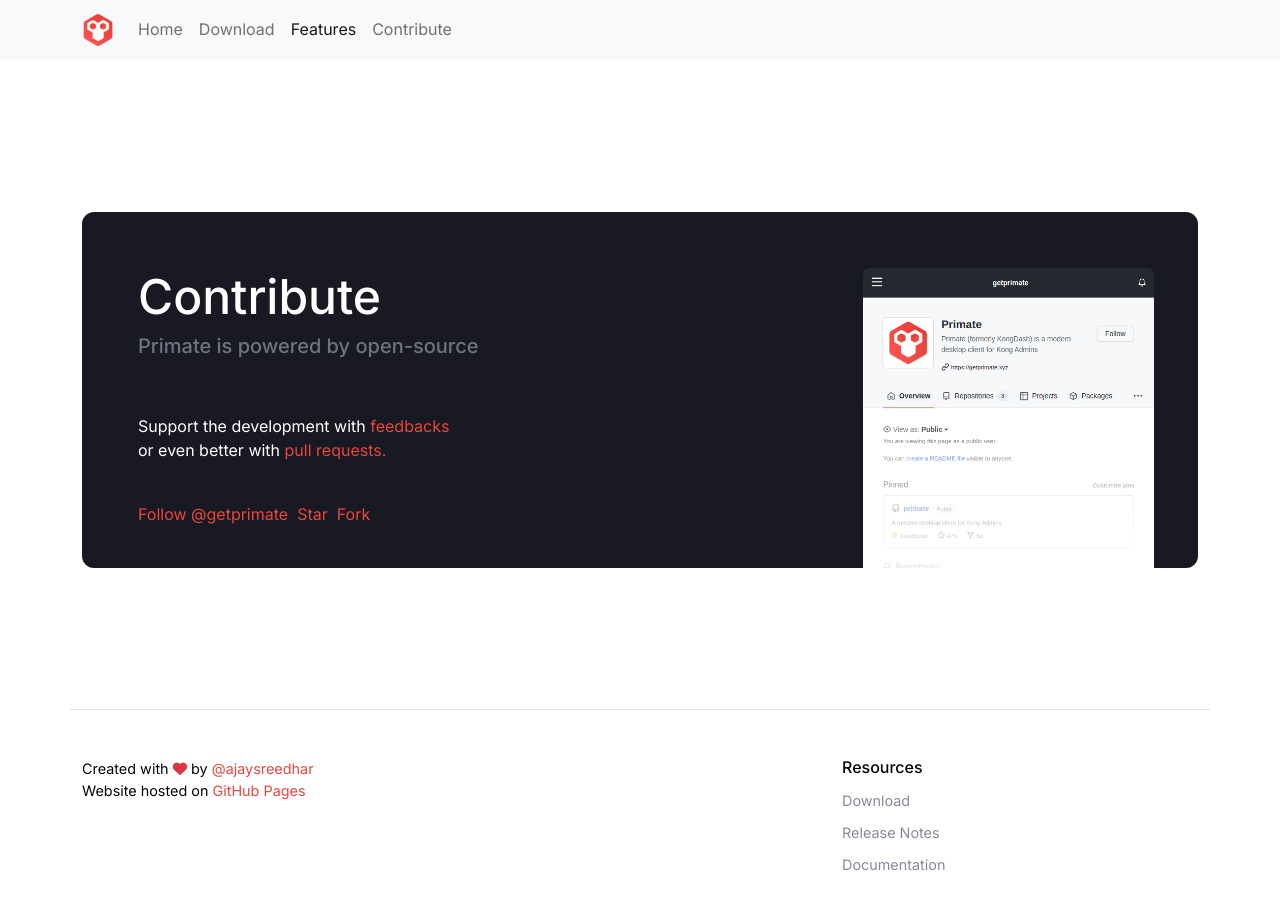
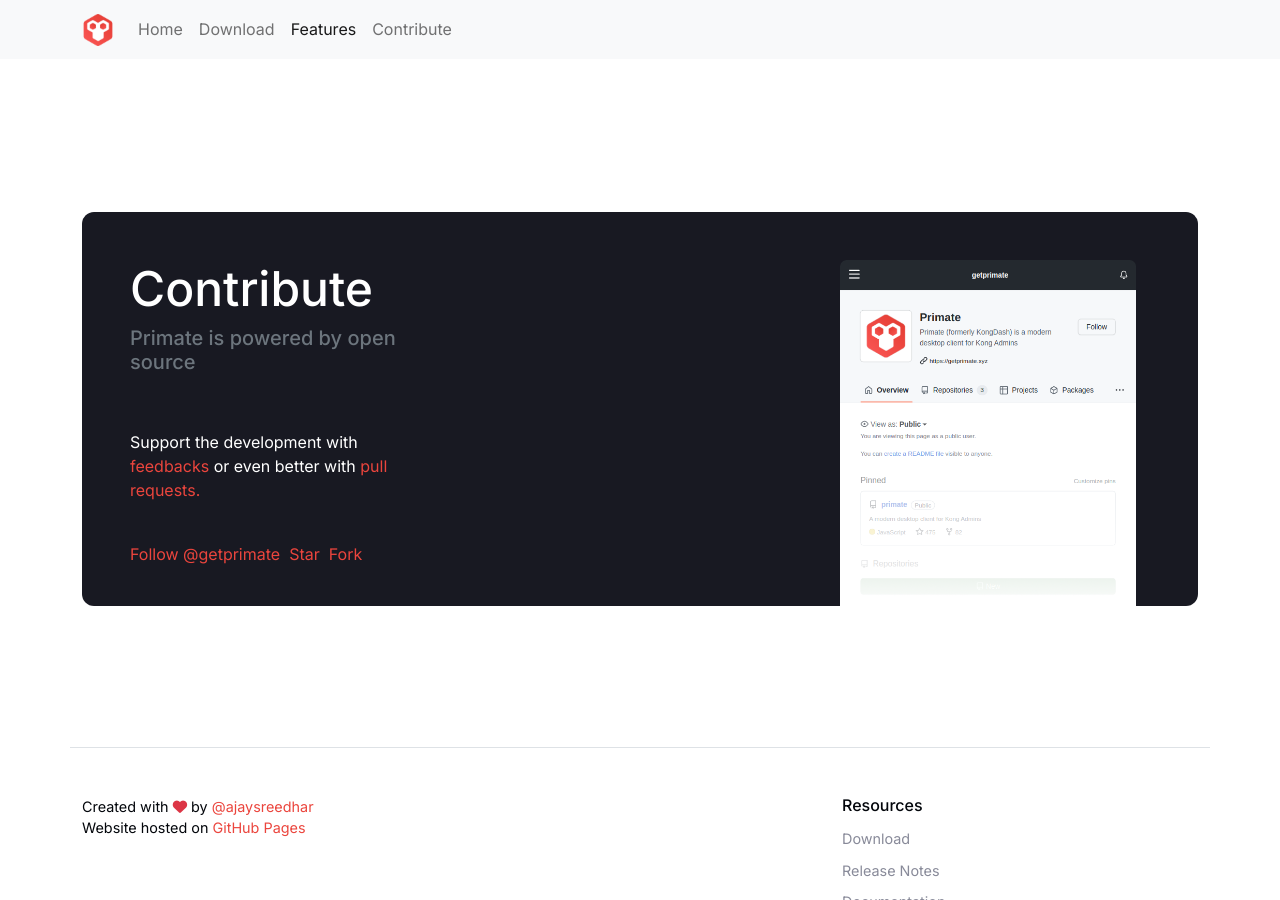
Before and after one commit to getprimate/website, a Jekyll site: the page built from index.html, in a window 1280 px wide and 900 px high, scrolled down 3590 px. Built offline with Jekyll 4.4.1, drawn with Linux system fonts in a browser that asks for light colours; nearby versions of some CDN libraries.

Commit message:
fix: Responsive classes

```diff
--- a/_layouts/default.html
+++ b/_layouts/default.html
@@ -6,7 +6,7 @@
 <meta charset="utf-8" />
 <meta name="viewport" content="width=device-width, initial-scale=1" />
 
-<meta name="description" content="Primate (formerly KongDash) is an open-source cross platform desktop client for Kong Admin API. Downloads available for Windows, Mac and Linux." />
+<meta name="description" content="Primate (formerly KongDash) is an open source cross-platform desktop client for Kong Admin API. Downloads available for Windows, Mac and Linux." />
 <meta name="keywords" content="Kong, Gateway, Admin API, Dashboard, Primate, KongDash" />
 
 <meta property="og:title" content="Primate" />
--- a/css/layout.css
+++ b/css/layout.css
@@ -78,7 +78,6 @@
 }
 
 section.overview-info .info-plate {
-    padding: 56px 56px 0 56px;
     background: var(--pw_primary-bg) none;
     border-radius: var(--pw_corner-radius);
     color: #FFFFFF;
@@ -89,7 +88,7 @@
     background-color: transparent;
     background-image: url('../image/bg-github-cover.png');
     background-size: 85%;
-    background-position: top 0 right 0;
+    background-position: center top;
     background-repeat: no-repeat;
 }
 
--- a/index.html
+++ b/index.html
@@ -8,8 +8,8 @@
 <div class="row">
     <div class="col col-12 col-lg-5 text-center text-lg-start">
         <div class="spacer py-5"></div>
-        <h1 class="display-5 text-white">A modern dashboard for Kong Admins</h1>
-        <h4 class="text-muted">Primate (previously known as KongDash) is a desktop client for Kong Admin API.</h4>
+        <h1 class="display-5 text-white px-3 px-lg-0">A modern dashboard for Kong Admins</h1>
+        <h4 class="text-muted px-3 px-lg-0">Primate (previously known as KongDash) is a desktop client for Kong Admin API.</h4>
     </div><!-- .col -->
     <div class="col col-lg-7"></div>
 </div><!-- .row -->
@@ -46,8 +46,8 @@
 
 <section id="download" class="overview-info text-center">
 <div class="container">
-<h1 class="display-5">Get started with Primate</h1>
-<h5 class="text-muted">Download the latest release for your platform</h5>
+<h1 class="display-5 px-3 px-lg-0">Get started with Primate</h1>
+<h5 class="text-muted px-5 px-lg-0">Download the latest release for your platform</h5>
 
 <div class="spacer py-4"></div>
 
@@ -92,10 +92,10 @@
 
 <div class="row">
     <div class="col col-12 col-lg-7">
-        <h1 class="display-5 text-center text-lg-start">Store connection settings of multiple Kong instances</h1>
+        <h1 class="display-5 text-center text-lg-start px-3 px-lg-0">Store connection settings of multiple Kong instances</h1>
     </div><!-- .col -->
     <div class="col col-12 col-lg-5">
-        <h5 class="text-muted text-center text-lg-start">Primate stores the gateway configuration details in your computer everytime a new connection is added.</h5>
+        <h5 class="text-muted text-center text-lg-start px-5 px-lg-0">Primate stores the gateway configuration details in your computer everytime a new connection is added.</h5>
     </div><!-- .col -->
 </div><!-- .row -->
 
@@ -142,19 +142,20 @@
 
 <section id="contribute" class="overview-info">
 <div class="container">
-<div class="info-plate">
+<div class="info-plate px-4 pt-5 px-lg-5">
 <div class="row">
-    <div class="col col-12 col-lg-8 text-center text-lg-start">
+    <div class="col col-12 col-lg-4 text-center text-lg-start pe-0 pe-lg-4">
         <h1 class="display-5">Contribute</h1>
-        <h5 class="text-muted">Primate is powered by open-source</h5>
+        <h5 class="text-muted px-5 px-lg-0">Primate is powered by <wbr />open source</h5>
         <div class="spacer py-4"></div>
-        <p>Support the development with <a href="https://github.com/getprimate/primate/issues">feedbacks</a><br />or even better with <a href="https://github.com/getprimate/primate/pulls">pull requests.</a></p>
+        <p class="pe-0 pe-lg-5">Support the development with <a href="https://github.com/getprimate/primate/issues">feedbacks</a> or even better with <a href="https://github.com/getprimate/primate/pulls">pull requests.</a></p>
         <p class="py-4">
             <a class="github-button" href="https://github.com/getprimate" data-size="large" aria-label="Follow @getprimate on GitHub">Follow @getprimate</a>&nbsp;
             <a class="github-button" href="https://github.com/getprimate/primate" data-size="large" aria-label="Star getprimate/primate on GitHub">Star</a>&nbsp;
             <a class="github-button" href="https://github.com/getprimate/primate/fork" data-size="large" aria-label="Fork getprimate/primate on GitHub">Fork</a>
         </p>
     </div><!-- .col -->
+    <div class="col col-12 col-lg-4"></div>
     <div class="col col-12 col-lg-4 bg-github-cover">&nbsp;</div><!-- .col -->
 </div><!-- .row -->
 </div><!-- .info-plate -->
```
